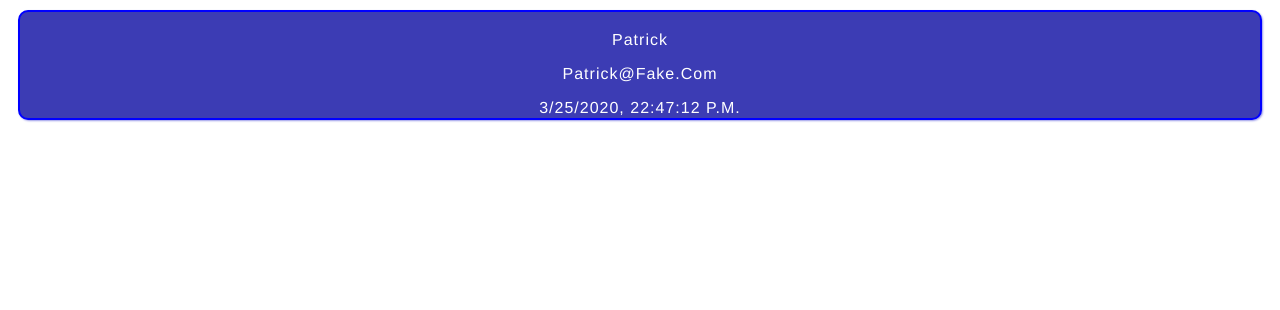
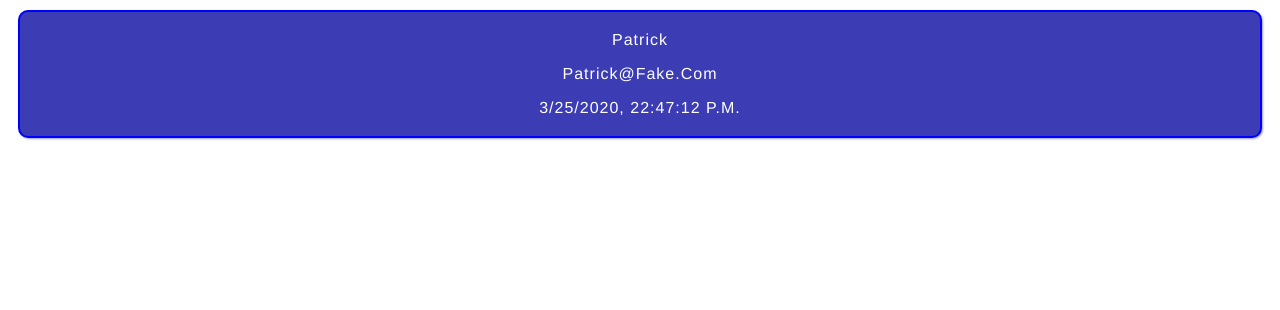
Before and after one commit to mcmullinboy15/Todo_list, a Django app: page /6/ in a window 1280 px wide. Shown: the top 310 px of the page. Run offline with Django 3.2, Linux system fonts and the light colour scheme; data comes from the database, SQL or seed files in the repository; data that the repository does not hold is empty; some libraries are stand-ins or nearby versions.

Commit message:
height auto;

```diff
--- a/Todo_list/todo/static/todo/style.css
+++ b/Todo_list/todo/static/todo/style.css
@@ -106,7 +106,7 @@ a {
 	border-radius: 10px;
 	border-width: 2px;
 	border-style: solid;
-	height: 100px;
+	height: auto;
 }
 
 .list-view-box.active {
```
